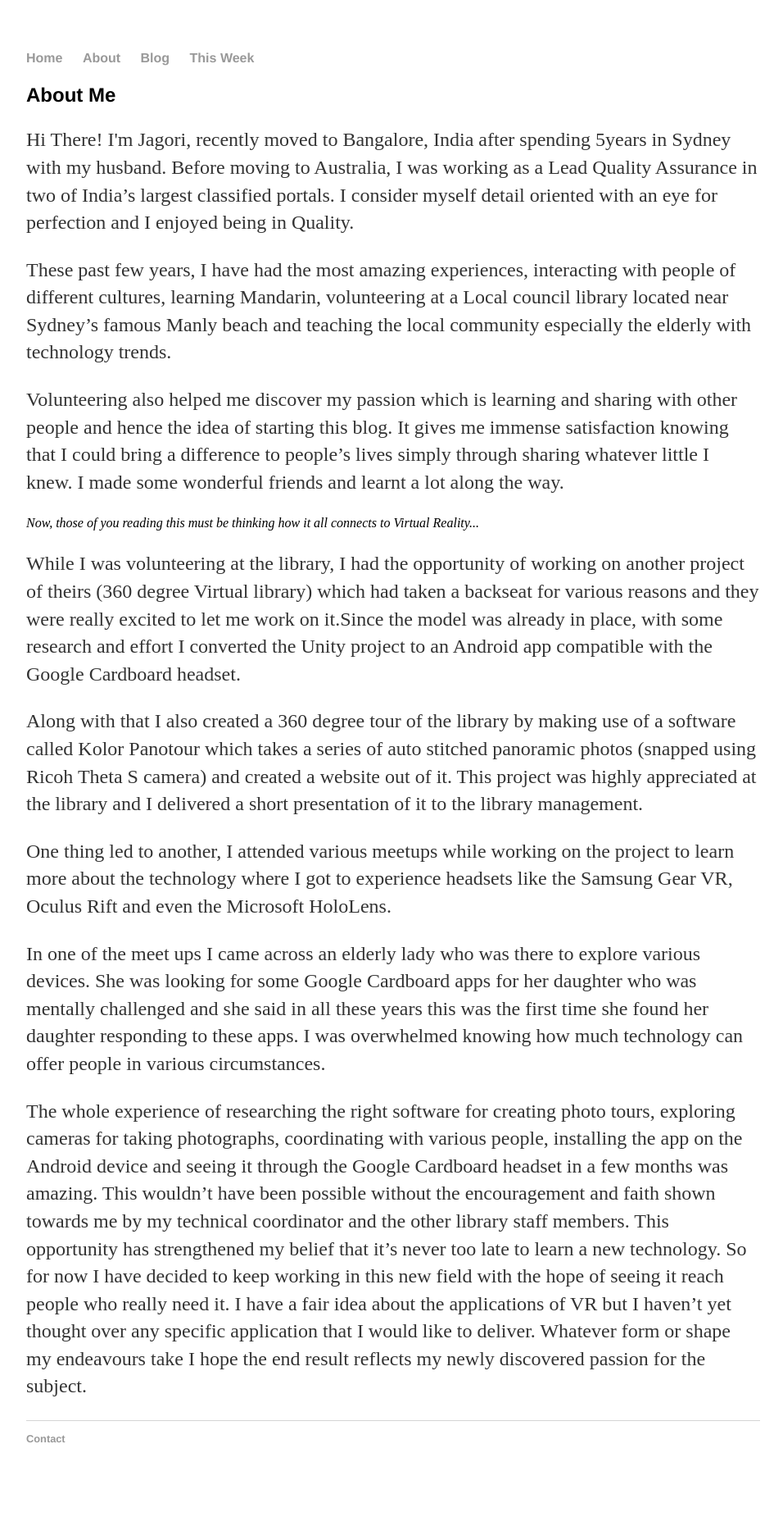
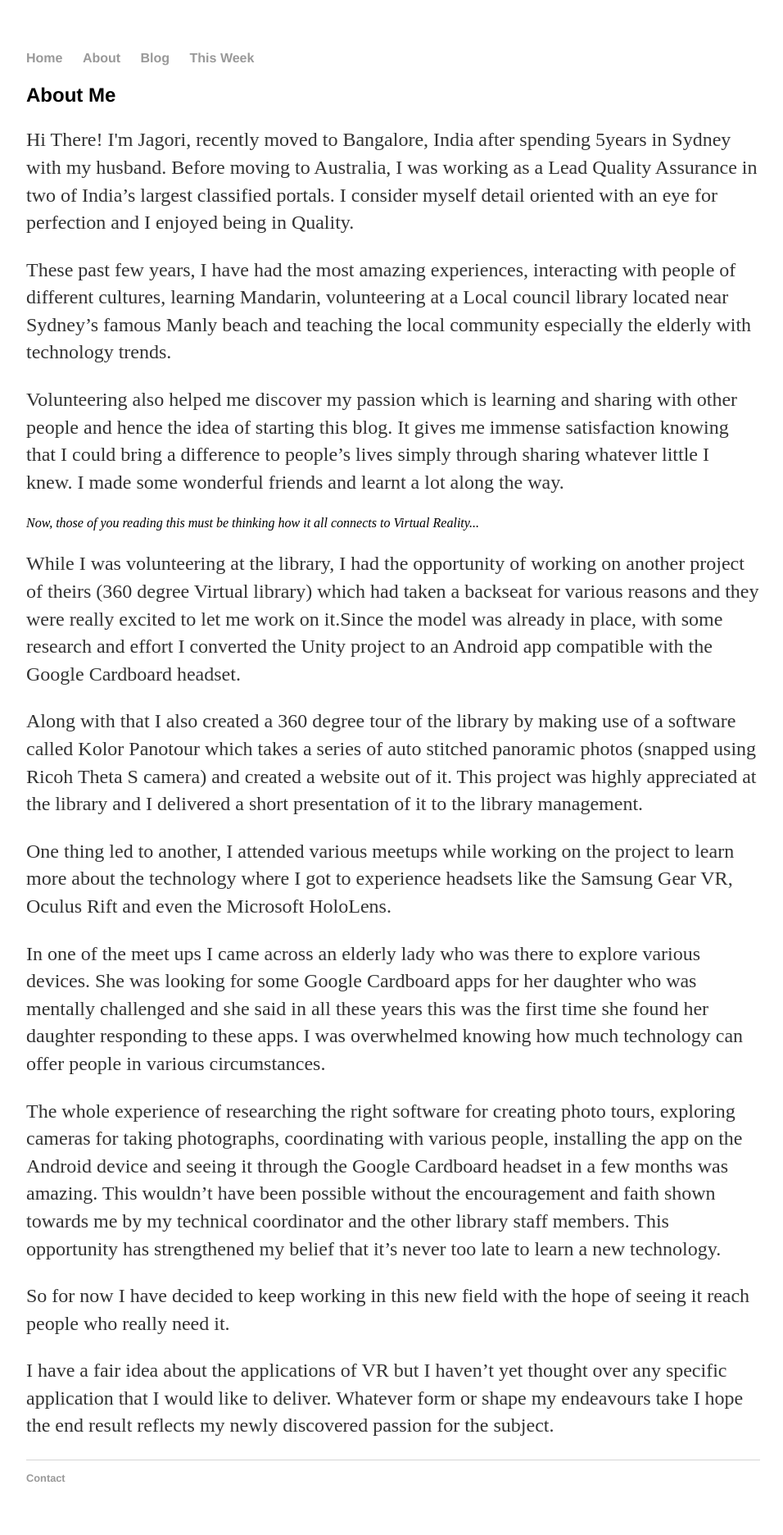
Before and after one commit to jagorisamajdar/jagorisamajdar.github.io, a Jekyll site: the page built from about/index.html, in a window 1280 px wide. Shown: the whole page at 82% size, without its empty margins (160-1116 px from the left). Built offline with Jekyll 4.4.1, drawn with Linux system fonts in a browser that asks for light colours; before the commit the page ends 1824 px from its top, so only the background shows below that.

```diff
--- a/about/index.html
+++ b/about/index.html
@@ -11,38 +11,25 @@ Lead Quality Assurance in two of India’s largest classified portals. I conside
 council library located near Sydney’s famous Manly beach and teaching the local community especially the elderly with technology trends.</p>
 <p>Volunteering also helped me discover my passion which is learning and sharing with other people and hence the idea of starting this blog. It gives me
 immense satisfaction knowing that I could bring a difference to people’s lives simply through sharing whatever little I knew. I made some wonderful friends
-  and learnt a lot along the way.</p>
-  <em>Now, those of you reading this must be thinking how it all connects to Virtual Reality...</em>
-
+and learnt a lot along the way.</p>
+<em>Now, those of you reading this must be thinking how it all connects to Virtual Reality...</em>
 <p>While I was volunteering at the library, I had the opportunity of working on another project of theirs (360 degree Virtual library) which had taken a
 backseat for various reasons and they were really excited to let me work on it.Since the model was already in place, with some research and effort I converted
 the Unity project to an Android app compatible with the Google Cardboard headset.</p>
 <p>Along with that I also created a 360 degree tour of the library by making use of a software called Kolor Panotour which takes a series of auto stitched
 panoramic photos (snapped using Ricoh Theta S camera) and created a website out of it. This project was highly appreciated at the library and I delivered a
-  short presentation of it to the library management.</p>
+short presentation of it to the library management.</p>
 <p>One thing led to another, I attended various meetups while working on the project to learn more about the technology where I got to experience headsets
-  like the Samsung Gear VR, Oculus Rift and even the Microsoft HoloLens.</p>
+like the Samsung Gear VR, Oculus Rift and even the Microsoft HoloLens.</p>
 <p>In one of the meet ups I came across an elderly lady who was there to explore various devices. She was looking for some Google Cardboard apps for her
 daughter who was mentally challenged and she said in all these years this was the first time she found her daughter responding to these apps. I was
 overwhelmed knowing how much technology can offer people in various circumstances.</p>
-<p>The whole experience of researching the right software for creating photo
-tours, exploring cameras for taking photographs, coordinating with various
-people, installing the app on the Android device and seeing it through the
-Google Cardboard headset in a few months was amazing. This wouldn’t have been
-possible without the encouragement and faith shown towards me by my technical
-coordinator and the other library staff members. This opportunity has
-strengthened my belief that it’s never too late to learn a new technology.
-
-
-So for now I have decided to keep working in this new field with the hope of
-seeing it reach people who really need it.
-
-
-I have a fair idea about the applications of VR but I haven’t yet thought
-over any specific application that I would like to deliver. Whatever form or
-shape my endeavours take I hope the end result reflects my newly discovered
-passion for the subject.
-
-
+<p>The whole experience of researching the right software for creating photo tours, exploring cameras for taking photographs, coordinating with various
+people, installing the app on the Android device and seeing it through the Google Cardboard headset in a few months was amazing. This wouldn’t have been
+possible without the encouragement and faith shown towards me by my technical coordinator and the other library staff members. This opportunity has
+  strengthened my belief that it’s never too late to learn a new technology.</p>
+<p>So for now I have decided to keep working in this new field with the hope of seeing it reach people who really need it.
+<p>I have a fair idea about the applications of VR but I haven’t yet thought over any specific application that I would like to deliver. Whatever form or
+shape my endeavours take I hope the end result reflects my newly discovered passion for the subject.</p>
 
 </div>
```
